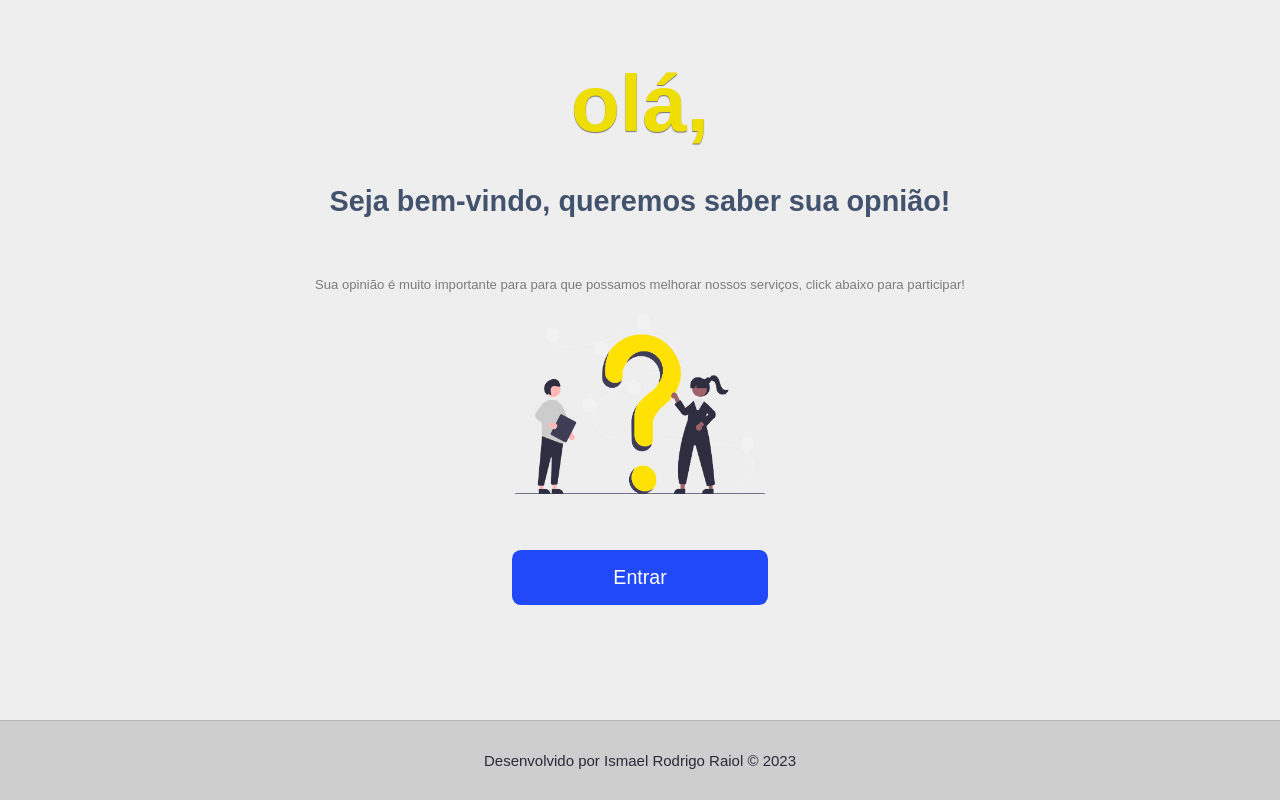
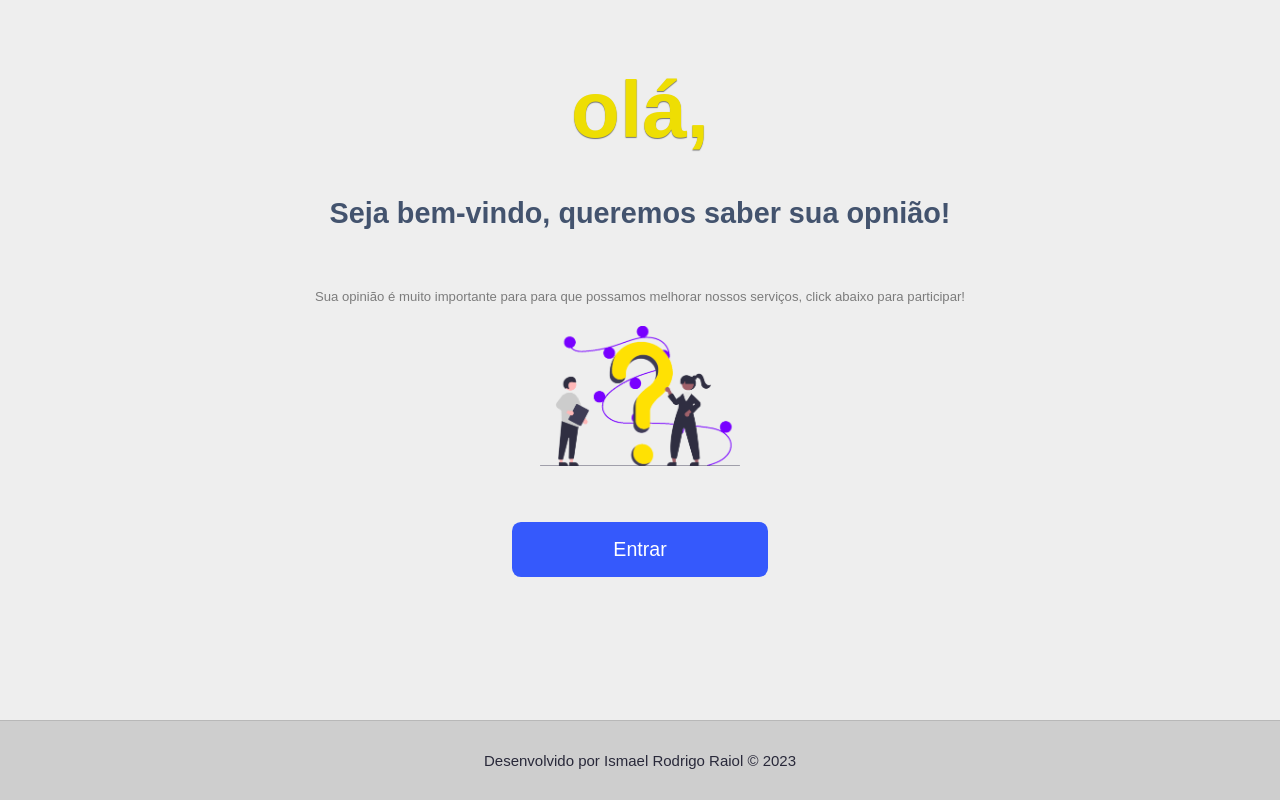
Before and after one commit to ismaelrodrigoraiol/app-avaliacao-beta-2, a Vue app: page / in a window 1280 px wide. Built offline with nearby package versions, Linux system fonts and the light colour scheme.

Commit message:
imagem alterada

```diff
--- a/src/assets/main.css
+++ b/src/assets/main.css
@@ -2,7 +2,7 @@
 
 
 :root {
-	--primaria: #002efada;
+	--primaria: #1741ffda;
 	--luz: #EEE;
 	--cinza: #bdbcbc;
 	--cinza-escuro: #7e8080;
@@ -90,6 +90,7 @@ input[type="checkbox"] {
 	border-radius: 50%;
 	border: 2px solid var(--primaria);
 	box-shadow: var(--sombra);
+	margin-top: .2rem;
 
 }
 
@@ -122,7 +123,7 @@ input:checked ~ .bubble::after {
 	cursor: pointer;
 	transition: 0.2s ease-in-out;
     margin: 0 auto;
-    margin-top: 3.5rem;
+    margin-top: 3.8rem;
 
 }
 .btn input[type="button"]:hover {
@@ -142,5 +143,6 @@ input:checked ~ .bubble::after {
 	cursor: pointer;
 	transition: 0.2s ease-in-out;
 	margin-top: 3.5rem;
+	margin-bottom: 3.5rem;
 	transition: box-shadow .5s;
  }
--- a/src/views/HomeView.vue
+++ b/src/views/HomeView.vue
@@ -17,7 +17,7 @@ import {ref, computed, onMounted} from 'vue'
 	font-size: 80px;
 	font-weight: bold;
 	color: rgb(238, 222, 3);
-	padding: 10px;
+	padding: 1rem 1rem;
 	text-shadow: 0px 1px 1px rgb(116, 116, 116);
 	">
 	olá,</h5>
@@ -48,8 +48,8 @@ import {ref, computed, onMounted} from 'vue'
 <style scoped>
 img {
 	display: flex;
-	width: 250px;
-	height: 180px;
+	width: 200px;
+	height: 140px;
 	margin: 0 auto;
 }
 h4 {
--- a/src/views/Perguntas.vue
+++ b/src/views/Perguntas.vue
@@ -272,7 +272,7 @@ h4 {
 
  input[type="text"] {
    display: flex;
-	width: 95%;
+	width: 98%;
 	font-size: 1.125rem;
 	padding: 3rem 1.5rem;
 	color: var(--escuro);
@@ -286,8 +286,8 @@ h4 {
    display: block;
    font-size: 1rem;
    font-weight: 500;
-   color: #448347;
-   background-color: rgba(175, 252, 181, 0.192);
+   color: #417543;
+
    border: 1.5px solid rgba(150, 253, 150, 0.644);
    width: 80%;
    border-radius: 0.5rem;
```
Also changed, not shown: src/img/app-avaliacao.png.
